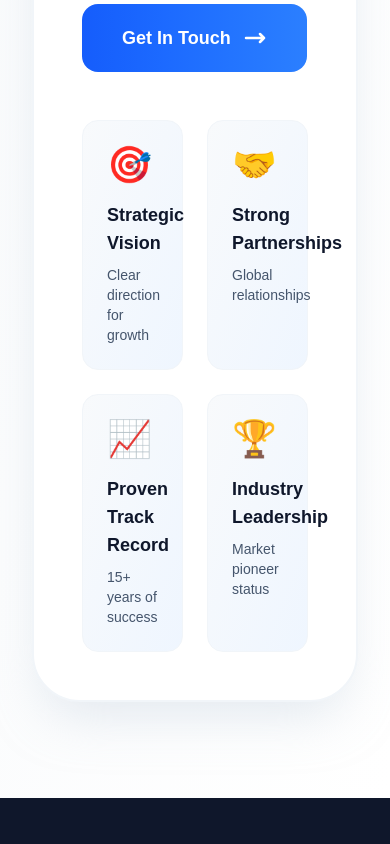
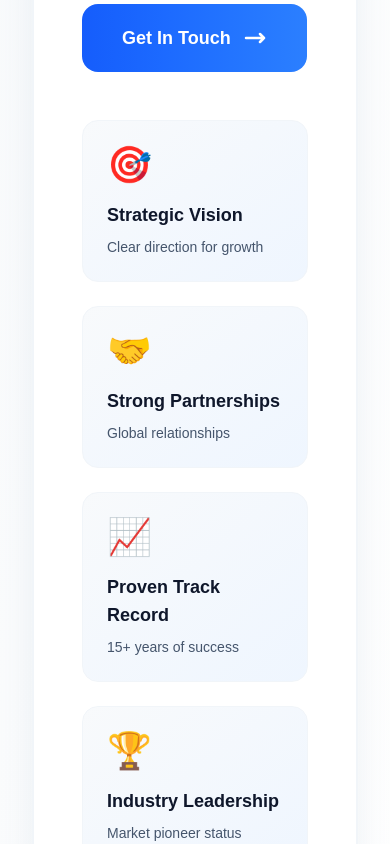
Before and after one commit to Huzaifa705/al_ibrahim_chemicals, a Next.js app: page /leadership in a window 390 px wide. Shown: the part 8500-9344 px from the top of the page. Built offline with nearby package versions, Linux system fonts and the light colour scheme.

Commit message:
fix leadership page responsiveness

```diff
--- a/app/contact/contact-content.tsx
+++ b/app/contact/contact-content.tsx
@@ -131,7 +131,7 @@ export default function ContactContent() {
           <div className="absolute bottom-20 right-20 w-96 h-96 bg-blue-400 rounded-full blur-3xl"></div>
         </div>
 
-        <div className="container mx-auto px-6 lg:px-12 relative z-10">
+        <div className="container mx-auto px-6 lg:px-12 relative z-10 border-3 border-lime-400">
           <div className="grid lg:grid-cols-2 gap-16 items-start">
             <div className="space-y-8">
               <div
--- a/app/layout.tsx
+++ b/app/layout.tsx
@@ -38,7 +38,7 @@ export const metadata: Metadata = {
   openGraph: {
     title: "Al-Ibrahim Group | Premium Chemical Suppliers",
     description: "World-class chemical products with ISO-certified quality. Serving 50+ countries with 500+ global partners.",
-    url: "https://yourdomain.com",
+    url: "https://al-ibrahim-chemicals.vercel.app/",
     siteName: "Al-Ibrahim Group",
     images: [
       {
--- a/app/leadership/leadership-content.tsx
+++ b/app/leadership/leadership-content.tsx
@@ -395,7 +395,7 @@ export default function LeadershipContent() {
                 </Link>
               </div>
 
-              <div className="grid grid-cols-2 gap-6">
+              <div className="grid grid-cols-1 sm:grid-cols-2 gap-6">
                 {[
                   { icon: '🎯', label: 'Strategic Vision', desc: 'Clear direction for growth' },
                   { icon: '🤝', label: 'Strong Partnerships', desc: 'Global relationships' },
```
